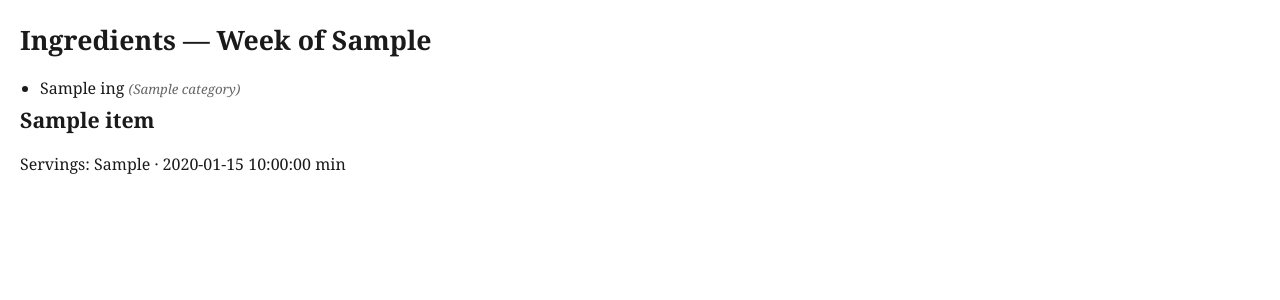
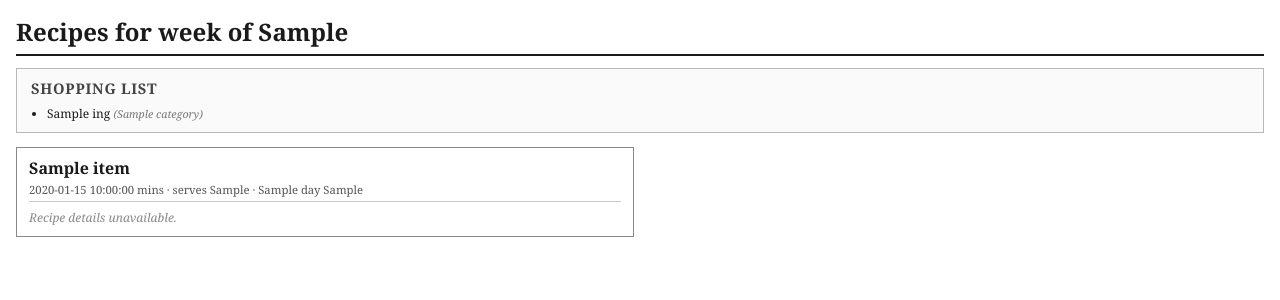
Before and after one commit to twistedvip/pantry-cooking-vibes, a Python web app: template src/pantry_cooking_vibes/web/templates/plans/print.html in a window 1280 px wide. Shown: the top 300 px of the page. Run offline with Jinja, Linux system fonts and the light colour scheme; the template is opened without the code that fills it: most values are stand-ins (such as "Sample title", 1, 10 or a date in 2020).

Commit message:
feat(web): redesign plan print to per-recipe cards (#8)
Fixed bug where old print page listed all ingredients once and emitted
  a near-empty section per recipe (name + planned servings only). Pharmacy-style
  weekly card layout fits a full week onto 1-2 pages and gives each
  recipe its own ingredients + method.

  - plan_print: hydrate every plan item via get_recipe so the template
    has ingredients and instructions, not just the join row.
  - print.html: page header, compact shopping-list strip, then a
    2-column grid of recipe cards. Each card has a 38/62 inner split
    (ingredients | numbered method) and breaks page-internally rather
    than forcing page-break-before per recipe.
  - print.css: card borders, smaller body type (10pt), multi-column
    shopping list, print-mode tweaks.
  - servings now reads recipe.servings (recipe yield) and falls back
    to item.servings_planned, fixing the always-1 display.

```diff
--- a/src/pantry_cooking_vibes/web/static/print.css
+++ b/src/pantry_cooking_vibes/web/static/print.css
@@ -1,48 +1,159 @@
 @page {
-  margin: 1.5cm;
+  margin: 1.2cm;
   size: letter;
 }
 
 body.print-page {
   font-family: Georgia, 'Times New Roman', serif;
-  font-size: 12pt;
-  line-height: 1.5;
+  font-size: 10pt;
+  line-height: 1.35;
   color: #1a1a1a;
   margin: 0;
-  padding: 20px;
+  padding: 16px;
 }
 
-h1 {
-  font-size: 20pt;
-  margin: 0 0 16px;
+.print-header {
+  border-bottom: 2px solid #1a1a1a;
+  margin: 0 0 12px;
+  padding: 0 0 6px;
 }
 
-h2 {
-  font-size: 16pt;
-  margin: 0 0 12px;
+.print-header h1 {
+  font-size: 18pt;
+  margin: 0;
+  font-weight: 600;
 }
 
-ul {
-  padding-left: 20px;
+/* ---------- Shopping strip across the top ---------- */
+
+.shopping-strip {
+  border: 1px solid #b8b8b8;
+  padding: 10px 14px;
+  margin: 0 0 14px;
+  background: #fafafa;
+}
+
+.shopping-strip h2 {
+  font-size: 11pt;
+  margin: 0 0 6px;
+  text-transform: uppercase;
+  letter-spacing: 0.05em;
+  color: #444;
+}
+
+.shopping-list {
+  columns: 4;
+  column-gap: 18px;
+  list-style: disc;
+  padding-left: 16px;
+  margin: 0;
+  font-size: 9pt;
+}
+
+.shopping-list li {
+  margin: 1px 0;
+  break-inside: avoid;
+}
+
+.shopping-list .category {
+  color: #777;
+  font-style: italic;
+  font-size: 8pt;
+}
+
+/* ---------- Recipe grid (2 cards per row) ---------- */
+
+.recipe-grid {
+  display: grid;
+  grid-template-columns: repeat(2, 1fr);
+  gap: 12px;
+}
+
+.recipe-card {
+  border: 1px solid #888;
+  padding: 10px 12px;
+  break-inside: avoid;
+  page-break-inside: avoid;
+  display: flex;
+  flex-direction: column;
+}
+
+.recipe-card-head {
+  border-bottom: 1px solid #c8c8c8;
+  margin: 0 0 8px;
+  padding: 0 0 4px;
+}
+
+.recipe-card-title {
+  font-size: 12pt;
+  font-weight: 600;
   margin: 0;
 }
 
-li {
-  margin: 4px 0;
+.recipe-meta {
+  font-size: 8.5pt;
+  color: #555;
+  margin: 2px 0 0;
 }
 
-.category {
-  color: #666;
-  font-style: italic;
-  font-size: 10pt;
+.recipe-card-body {
+  display: grid;
+  grid-template-columns: 38% 1fr;
+  gap: 12px;
 }
 
-[data-role="recipe-page"] {
-  page-break-before: always;
+.recipe-card-body h4 {
+  font-size: 9pt;
+  margin: 0 0 4px;
+  text-transform: uppercase;
+  letter-spacing: 0.04em;
+  color: #444;
+  border-bottom: 1px dotted #bbb;
+  padding-bottom: 1px;
 }
+
+.recipe-card-ingredients ul {
+  list-style: disc;
+  padding-left: 14px;
+  margin: 0;
+  font-size: 9pt;
+}
+
+.recipe-card-ingredients li {
+  margin: 1px 0;
+}
+
+.recipe-card-method ol {
+  padding-left: 18px;
+  margin: 0;
+  font-size: 9pt;
+}
+
+.recipe-card-method ol li {
+  margin: 2px 0;
+}
+
+.recipe-card-method p {
+  margin: 0;
+  font-size: 9pt;
+  white-space: pre-wrap;
+}
+
+.muted {
+  color: #888;
+  font-style: italic;
+  font-size: 9pt;
+  margin: 0;
+}
+
+/* ---------- Print adjustments ---------- */
 
 @media print {
   body.print-page {
     padding: 0;
   }
+
+  .recipe-card {
+    border-color: #555;
+  }
 }
--- a/src/pantry_cooking_vibes/web/templates/plans/print.html
+++ b/src/pantry_cooking_vibes/web/templates/plans/print.html
@@ -1,19 +1,68 @@
 {% extends "print_base.html" %}
 {% block title %}Plan {{ plan.week_of }} — Print{% endblock %}
 {% block content %}
-<section data-role="ingredients-page">
-  <h1>Ingredients — Week of {{ plan.week_of }}</h1>
-  <ul>
+<header class="print-header">
+  <h1>Recipes for week of {{ plan.week_of }}</h1>
+</header>
+
+<section data-role="ingredients-page" class="shopping-strip">
+  <h2>Shopping list</h2>
+  <ul class="shopping-list">
     {% for ing in ingredients %}
     <li>{{ ing.name }}{% if ing.category %} <span class="category">({{ ing.category }})</span>{% endif %}</li>
     {% endfor %}
   </ul>
 </section>
 
-{% for item in plan['items'] %}
-<section data-role="recipe-page" style="page-break-before: always">
-  <h2>{{ item.recipe_name }}</h2>
-  <p>Servings: {{ item.servings_planned }}{% if item.cooking_time_min %} · {{ item.cooking_time_min }} min{% endif %}</p>
+<section class="recipe-grid">
+  {% for item in plan['items'] %}
+  {% set recipe = recipes_by_item.get(item.id) %}
+  <article data-role="recipe-page" class="recipe-card">
+    <header class="recipe-card-head">
+      <h3 class="recipe-card-title">{{ item.recipe_name }}</h3>
+      <p class="recipe-meta">
+        {% if recipe and recipe.cooking_time_min %}{{ recipe.cooking_time_min }} mins{% elif item.cooking_time_min %}{{ item.cooking_time_min }} mins{% endif %}
+        {% set yield_count = (recipe.servings if recipe and recipe.servings else item.servings_planned) %}
+        {% if yield_count %} · serves {{ yield_count }}{% endif %}
+        {% if item.day %} · {{ item.day|capitalize }}{% if item.meal_slot %} {{ item.meal_slot }}{% endif %}{% endif %}
+      </p>
+    </header>
+
+    {% if recipe %}
+    <div class="recipe-card-body">
+      <div class="recipe-card-ingredients">
+        <h4>Ingredients</h4>
+        {% if recipe.ingredients %}
+        <ul>
+          {% for ing in recipe.ingredients %}
+          <li>{{ ing.original_text or ing.canonical_name or '(unknown)' }}</li>
+          {% endfor %}
+        </ul>
+        {% else %}
+        <p class="muted">No ingredients recorded.</p>
+        {% endif %}
+      </div>
+
+      <div class="recipe-card-method">
+        <h4>Method</h4>
+        {% if recipe.instructions_md %}
+          {% set steps = recipe.instructions_md.split('\n') | map('trim') | reject('equalto', '') | list %}
+          {% if steps | length > 1 %}
+          <ol>
+            {% for step in steps %}<li>{{ step }}</li>{% endfor %}
+          </ol>
+          {% else %}
+          <p>{{ recipe.instructions_md }}</p>
+          {% endif %}
+        {% else %}
+        <p class="muted">No instructions recorded.</p>
+        {% endif %}
+      </div>
+    </div>
+    {% else %}
+    <p class="muted">Recipe details unavailable.</p>
+    {% endif %}
+  </article>
+  {% endfor %}
 </section>
-{% endfor %}
 {% endblock %}
```
Also changed, not shown: src/pantry_cooking_vibes/web/routes/plans.py (+10 -1 lines), tests/test_web.py (+26 -0 lines).
